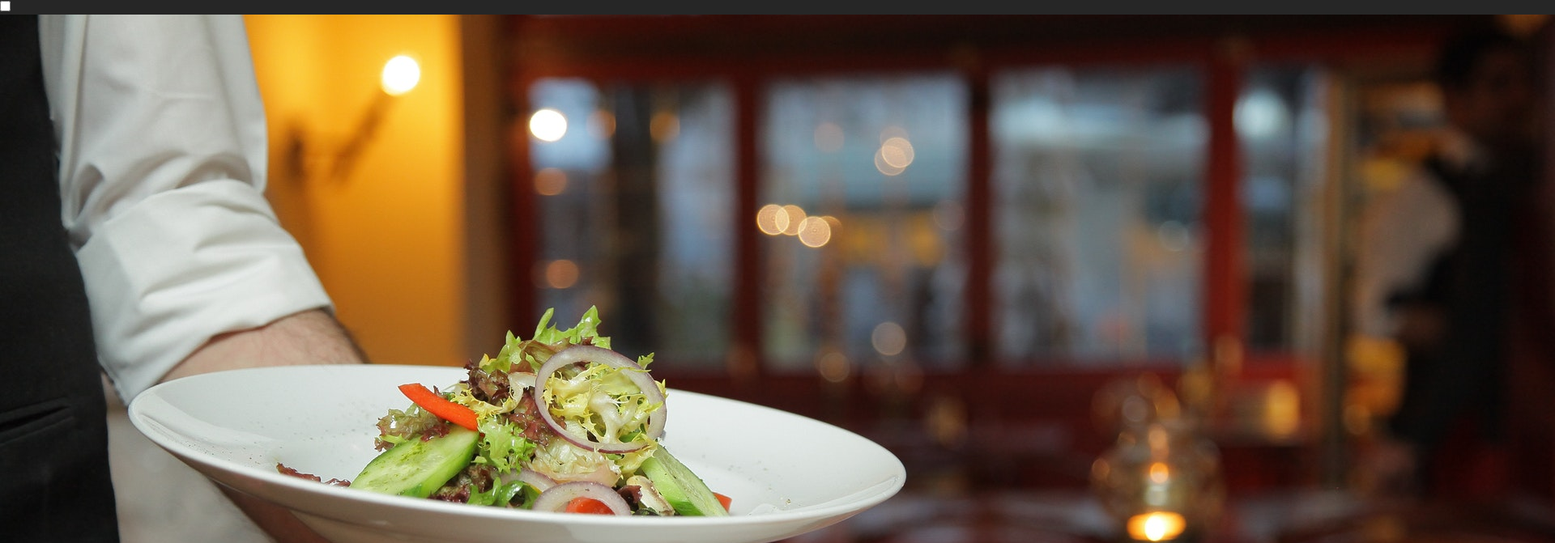
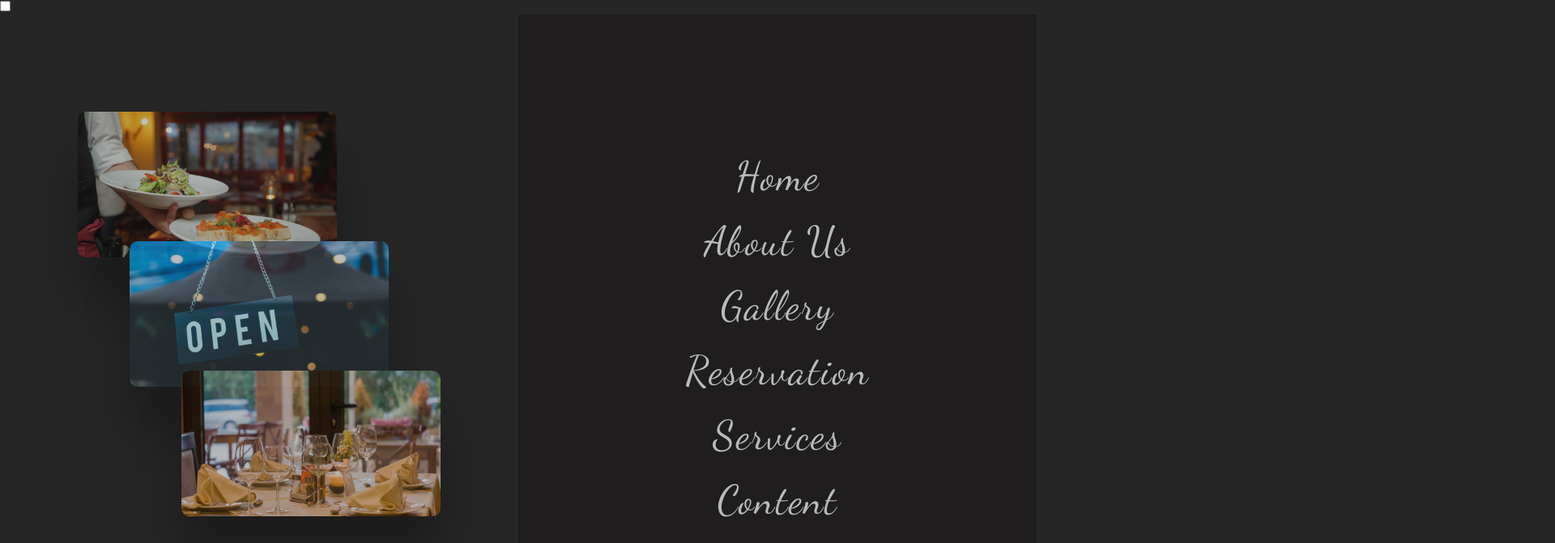
Before and after one commit to OlgaLiubar/georgia-restaurant, a website: page index.html in a window 1280 px wide. Shown: the top 671 px of the page at 81% size, 1920 px wide, since content can reach past the window. Drawn offline with nearby package versions, Linux system fonts and the light colour scheme.

Commit message:
feat: style navbar

```diff
--- a/scss/_layout.scss
+++ b/scss/_layout.scss
@@ -1,3 +1,77 @@
+
+
+.navbar {
+    position: relative;
+    z-index: 200;
+
+    &-navigation {
+        display: flex;
+
+        &-left {
+            width: 50vw;
+            height: 100vh;
+            background-color: $color-dark;
+            position: fixed;
+            left: 0;
+
+            .left-img {
+                width: 50%;
+                position: absolute;
+                box-shadow: 0 50px 60px rgba($color-black, .4);
+                opacity: .7;
+                border-radius: 10px;
+            }
+
+            .left-img-1 {
+                top: 15%;
+                left: 15%;
+            }
+
+            .left-img-2 {
+                top: 35%;
+                left: 25%;
+            }
+
+            .left-img-3 {
+                top: 55%;
+                left: 35%;
+            }
+        }
+
+        &-right {
+            width: 50vw;
+            height: 100vh;
+            background-color: #1f1d1d;
+            position: fixed;
+            right: 0;
+            @include flexLayout;
+        }
+
+        .nav-list {
+            &-item {
+                list-style: none;
+            }
+
+            &-link {
+                font-family: $font-dancingScript;
+                font-size: 50px;
+                @include textStyles(capitalize);
+                color: $color-secondary;
+                text-decoration: none;
+                display: block;
+                margin: 20px;
+                text-align: center;
+                transition: all .5;
+
+                &:hover {
+                    color: $color-primary;
+                    letter-spacing: 4px;
+                }
+            }
+        }
+    }
+}
+
 .header {
     width: 100%;
     height: 100vh;
```
Also changed, not shown: css/main.css.
